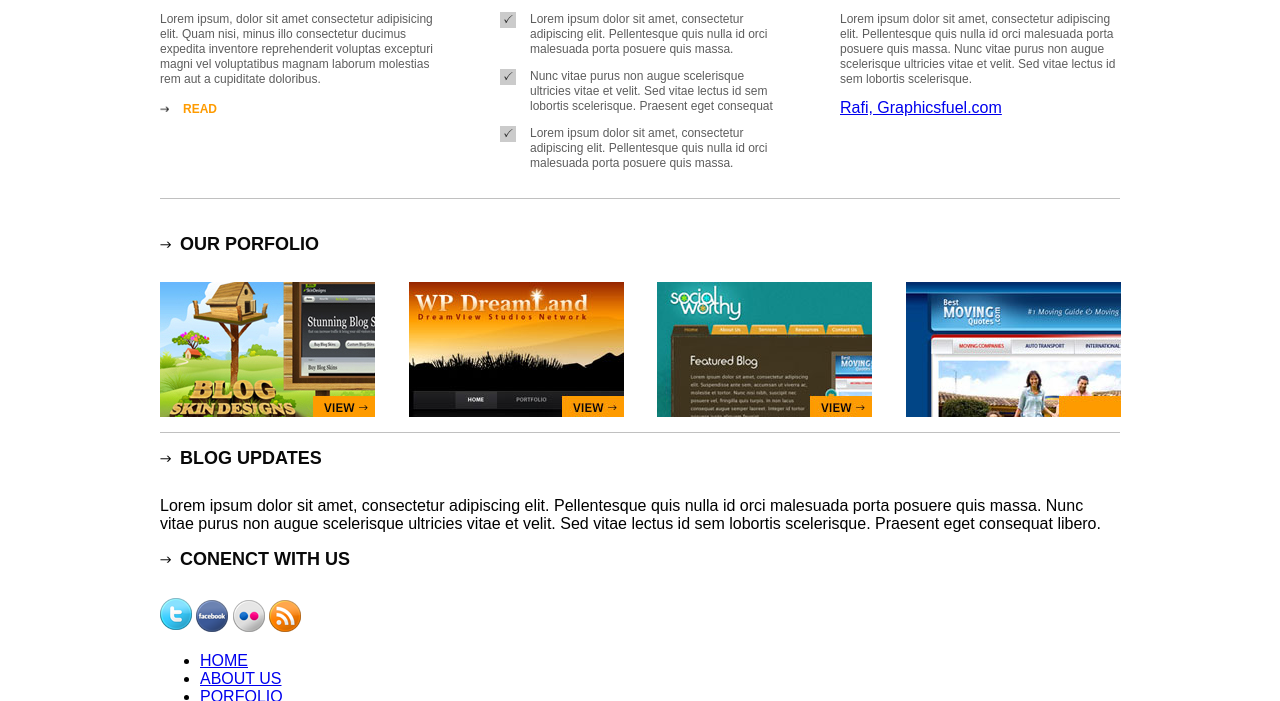
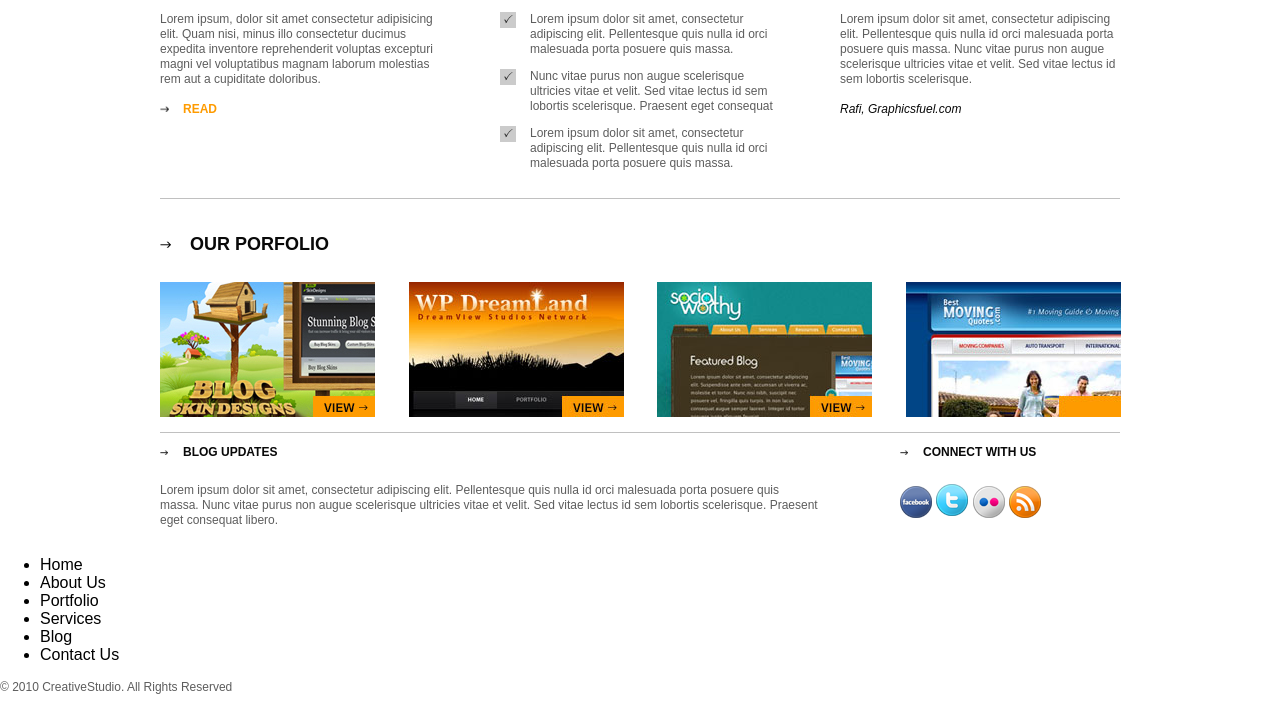
Before and after one commit to jeanToru/WEB1-S10-, a plain HTML site: page WEB1-DiseñoHtml/index.html in a window 1280 px wide. Shown: the part 658-1359 px from the top of the page. Drawn offline with Linux system fonts and the light colour scheme.

Commit message:
Bloque de Info y Modifiacion del Html para manejo de comportamiento

```diff
--- a/WEB1-DiseñoHtml/css/style.css
+++ b/WEB1-DiseñoHtml/css/style.css
@@ -7,12 +7,30 @@ body {
 
 h2 {
 	font-size: 18px;
+	padding-left: 30px;
+	background-position: 0 7px;
+}
+
+h3 {
+	font-size: 12px;
+	padding-left: 23px;
+	background-size: 8px;
+	background-position: 0 5px;
+}
+/*Comparten atributos*/
+
+h2,h3 {
+	text-transform: uppercase;
 	color: #090909;
 	padding-bottom: 12px;
-	padding-left: 20px;
 	background-image: url('../img/arrow.png');
 	background-repeat: no-repeat;
-	background-position: 0 7px;
+}
+
+p {
+	color: #5d5d5d;
+	font-size: 12px;
+	line-height: 15px;
 }
 
 /* Helpers */
@@ -162,3 +180,15 @@ h2 {
 .caja-image + .caja-image {
     margin-left: 34px;
 }
+/* Bloque info*/
+
+#bloqueActualizar {
+    width: 660px;
+    float: left;
+    margin-right: 80px;
+}
+
+#redesSociales {
+	width: 220px;
+	float: right;
+}
--- a/WEB1-DiseñoHtml/index.html
+++ b/WEB1-DiseñoHtml/index.html
@@ -56,8 +56,10 @@
             </div>
             <div class="box">
                 <h2 class="borde">TESTIMONIALS</h2>
-                <p>Lorem ipsum dolor sit amet, consectetur adipiscing elit. Pellentesque quis nulla id orci malesuada porta posuere quis massa. Nunc vitae purus non augue scelerisque ultricies vitae et velit. Sed vitae lectus id sem lobortis scelerisque.</p>
-                <a href="#" class="link-box">Rafi, Graphicsfuel.com</a>
+                <p>Lorem ipsum dolor sit amet, consectetur adipiscing elit. Pellentesque quis nulla id orci malesuada
+                    porta posuere quis massa. Nunc vitae purus non augue scelerisque ultricies vitae et velit. Sed vitae
+                    lectus id sem lobortis scelerisque.</p>
+                <a href="#" class="link-contenido">Rafi, Graphicsfuel.com</a>
             </div>
         </div>
         <div id="imajenes" class="clearfix space-border">
@@ -67,32 +69,52 @@
             <div class="caja-image"><a href="#"><img src="img/portfolio-3.jpg" alt="Portafolio"></a></div>
             <div class="caja-image"><a href="#"><img src="img/portfolio-4.jpg" alt="Portafolio"></a></div>
         </div>
-        <div id="penultimoBloque">
-            <div id="fondoIzquierdo">
-                <h2>BLOG UPDATES</h2>
-                <p>Lorem ipsum dolor sit amet, consectetur adipiscing elit. Pellentesque quis nulla id orci malesuada
-                    porta posuere quis massa. Nunc vitae purus non augue scelerisque ultricies vitae et velit. Sed vitae
-                    lectus id sem lobortis scelerisque. Praesent eget consequat libero. </p>
+
+            <div id="bloquInformacion" class="clearfix">
+                <div id="bloqueActualizar">
+                    <h3>Blog updates</h3>
+                    <p>Lorem ipsum dolor sit amet, consectetur adipiscing elit. Pellentesque quis nulla id orci malesuada porta
+                        posuere quis massa. Nunc vitae purus non augue scelerisque ultricies vitae et velit. Sed vitae lectus id sem
+                        lobortis scelerisque. Praesent eget consequat libero. </p>
+                </div>
+                <div id="redesSociales">
+                    <h3>Connect with us</h3>
+                    <div>
+                        <a href="#" target="_blank"><img src="img/iocno-blue.png"></a>
+                        <a href="#" target="_blank"><img src="img/icono-tw.png"></a>
+                        <a href="#" target="_blank"><img src="img/icono-gray.png"></a>
+                        <a href="#" target="_blank"><img src="img/icono-orange.png"></a>
+                    </div>
+                </div>
             </div>
-            <div id="fondoDerecha">
-                <h2>CONENCT WITH US</h2>
-                <a href="#"><img src="img/icono-tw.png" alt="Portafolio"></a>
-                <a href="#"><img src="img/iocno-blue.png" alt="Portafolio"></a>
-                <a href="#"><img src="img/icono-gray.png" alt="Portafolio"></a>
-                <a href="#"><img src="img/icono-orange.png" alt="Portafolio"></a>
-            </div>
-        </div>
-        <div id="footer">
-            <ul>
-                <li><a href="#">HOME</a></li>
-                <li><a href="#">ABOUT US</a></li>
-                <li><a href="#">PORFOLIO</a></li>
-                <li><a href="#">SERVICES</a></li>
-                <li><a href="#">BLOG</a></li>
-                <li><a href="#">CONTACT US</a></li>
-            </ul>
-            <p>© 2010 CreativeStudio. All Rights Reserved</p>
-            <img src="img/logo.png" alt="logo de la pagina">
+
+    </div>
+    <div id="footer">
+		<div class="wrapper">
+			<div>
+				<ul id="footer-list" class="clearfix">
+					<li>
+						<a>Home</a>
+					</li>
+					<li>
+						<a>About Us</a>
+					</li>
+					<li>
+						<a>Portfolio</a>
+					</li>
+					<li>
+						<a>Services</a>
+					</li>
+					<li>
+						<a>Blog</a>
+					</li>
+					<li>
+						<a>Contact Us</a>
+					</li>
+				</ul>
+				<p>© 2010 CreativeStudio. All Rights Reserved</p>
+			</div>
+			<img src="img/logo.png" class="footer-logo">
         </div>
     </div>
 </body>
```
